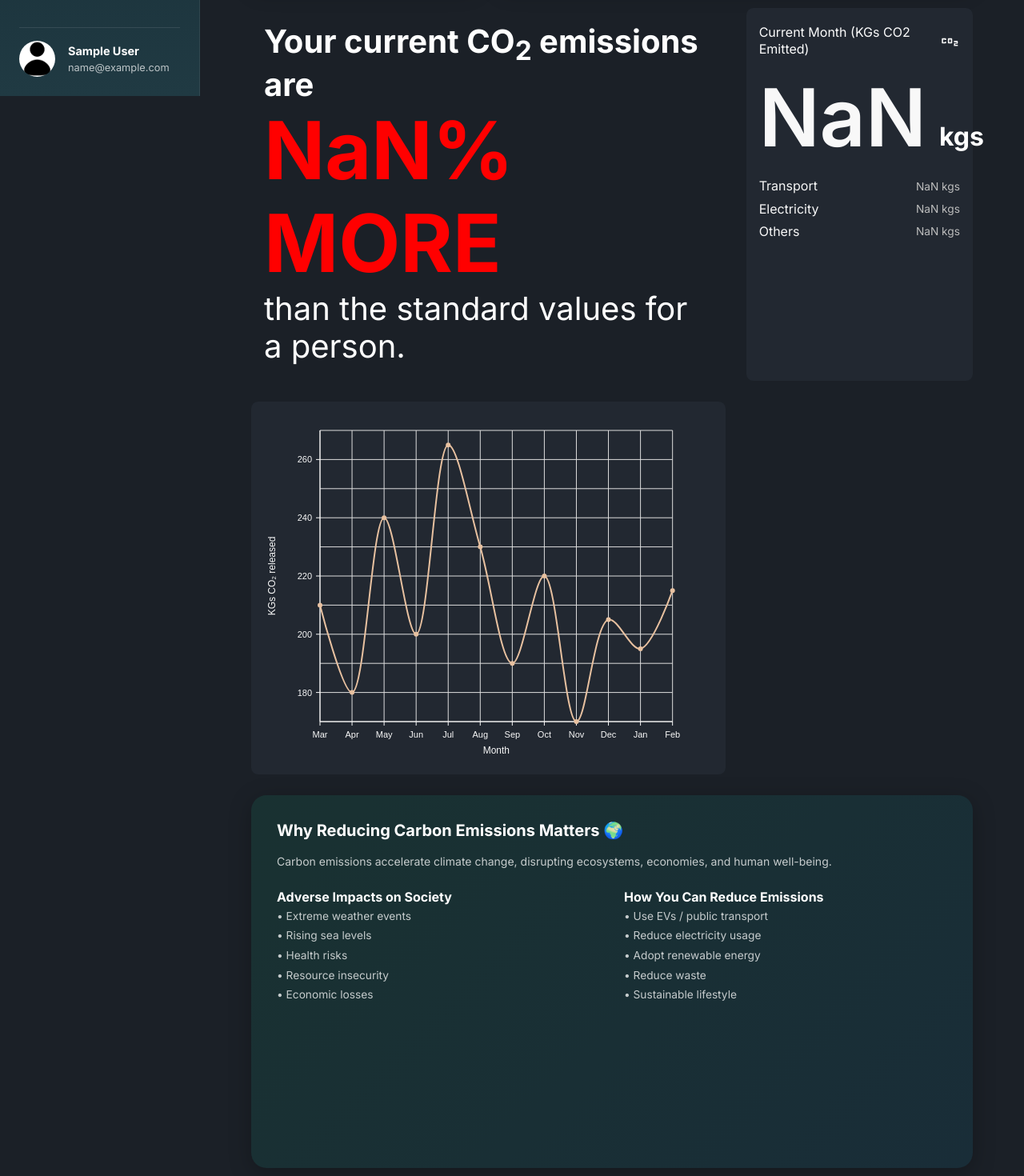
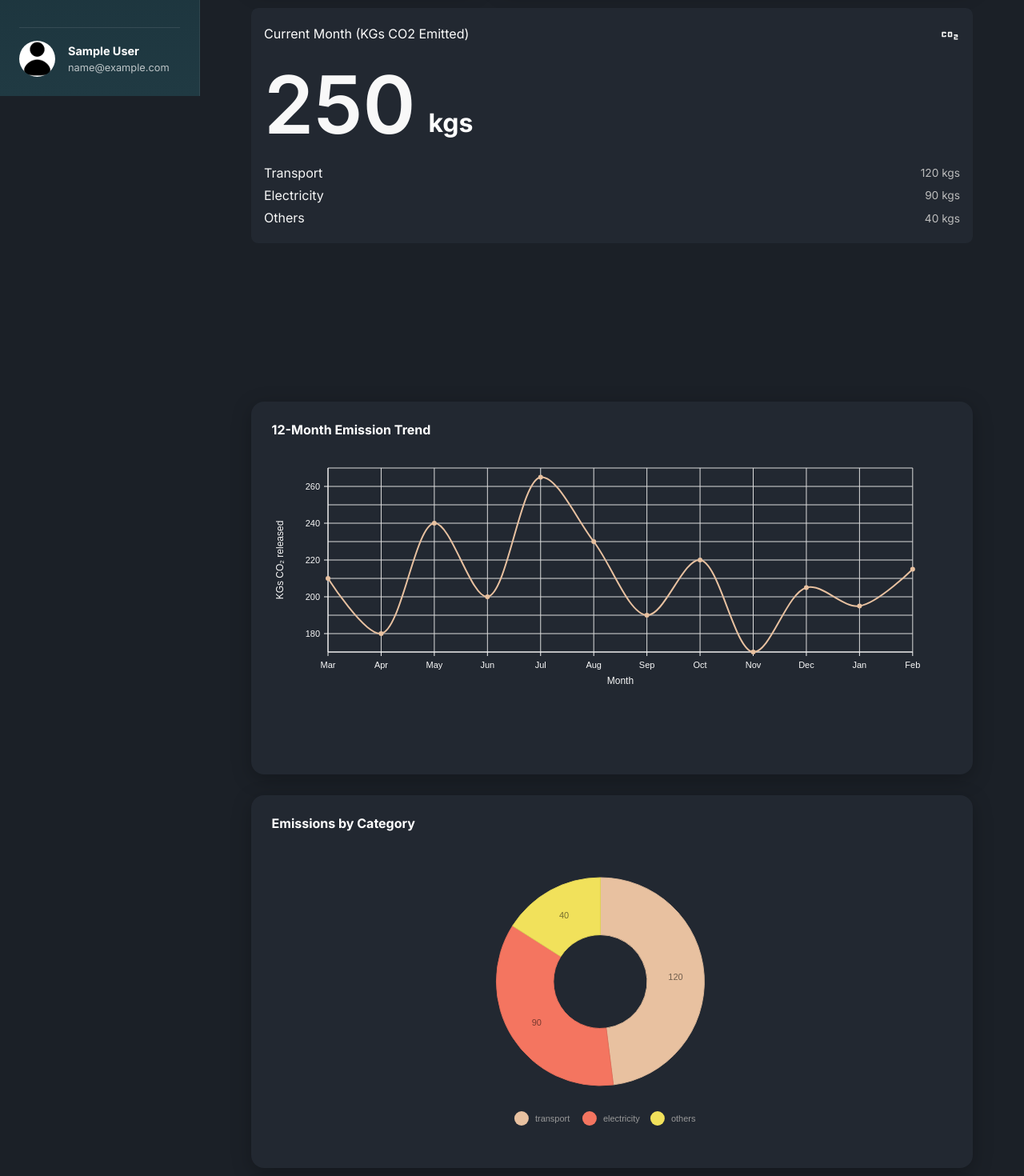
Before and after one commit to AnikChiney/CarbonLensAI, a React (Create React App) app in the folder client/: page /carbon-footprint in a window 1280 px wide. Shown: the part 680-2150 px from the top of the page at 80% size. Built offline with nearby package versions, Linux system fonts and the light colour scheme; no server answers; sample sign-in values are in the browser's storage.

Commit message:
Update index.jsx

```diff
--- a/client/src/scenes/forYou/carbonFootprint/index.jsx
+++ b/client/src/scenes/forYou/carbonFootprint/index.jsx
@@ -12,9 +12,6 @@ import BreakdownChart from "components/BreakdownChart";
 import OverviewChart from "components/OverviewChart";
 import { useGetCarbonStatsQuery } from "state/api";
 import OverviewBox from "components/OverviewBox";
-
-
-
 
 const CarbonFootprint = () => {
   const theme = useTheme();
@@ -118,101 +115,46 @@ const CarbonFootprint = () => {
         </Box>
 
         {/* CURRENT MONTH */}
-        <Box
-						gridColumn="span 8"
-						gridRow="span 2"
-						backgroundColor="transparent"
-						p="1rem"
-						borderRadius="0.55rem"
-						display="flex"
-						flexDirection="column"
-						justifyContent="center"
-					>
-						<Typography variant="h1" sx={{ fontWeight: "bold" }}>
-							Your current CO<sub>2</sub> emissions are
-						</Typography>
-						<Typography
-							variant="h1"
-							sx={{
-								fontSize: 100,
-								fontWeight: "bold",
-								color: data?.isGood ? "green" : "red",
-							}}
-						>
-							{parseInt(data?.percentageIncDec)}%{" "}
-							{data?.isGood ? `LESS` : `MORE`}
-						</Typography>
-						<Typography variant="h1">
-							than the standard values for a person.
-						</Typography>
-					</Box>
-					<Box
-						gridColumn="span 4"
-						gridRow="span 2"
-						// mt="20px"
-						display="flex"
-						flexDirection="column"
-						// gridTemplateColumns="repeat(4, 1fr)" // Update to 4 columns
-						// gridTemplateRows="repeat(2, auto)" // Update to 2 rows
-						gap="20px"
-					>
-						{/* ROW 1 */}
+        <Box gridColumn="span 12" gridRow="span 2">
           <OverviewBox
             title="Current Month (KGs CO2 Emitted)"
-							value={parseInt(data?.totalCarbonByPerson)}
-							transport={parseInt(data?.carbonData?.categories?.transport)}
-							electricity={parseInt(data?.carbonData?.categories?.electricity)}
-							others={parseInt(data?.carbonData?.categories?.others)}
+            value={parseInt(safeData.totalCarbonByPerson || 0)}
+            transport={parseInt(safeData.carbonData.categories.transport || 0)}
+            electricity={parseInt(safeData.carbonData.categories.electricity || 0)}
+            others={parseInt(safeData.carbonData.categories.others || 0)}
             icon={
-								<Co2
-									sx={{ color: theme.palette.secondary[300], fontSize: "26px" }}
-								/>
+              <Co2 sx={{ color: theme.palette.secondary[300], fontSize: 26 }} />
             }
-							rowSpan={2}
-							colSpan={4}
           />
         </Box>
-					<Box
-						gridColumn="span 8"
-						gridRow="span 2"
-						backgroundColor={theme.palette.background.alt}
-						p="1rem"
-						borderRadius="0.55rem"
-					>
+
+        {/* TREND CHART */}
+        <Box gridColumn="span 12" gridRow="span 2" sx={cardStyle}>
+          <Typography variant="h5" fontWeight="bold" mb="1rem">
+            12-Month Emission Trend
+          </Typography>
+
+          <Box sx={{ height: "300px" }}>
             <OverviewChart isDashboard={true} />
           </Box>
+        </Box>
 
-					{data?.carbonData?.categories && (
-						<Box
-							gridColumn="span 4"
-							gridRow="span 3"
-							backgroundColor={theme.palette.background.alt}
-							p="1.5rem"
-							borderRadius="0.55rem"
-						>
-							<Typography
-								variant="h3"
-								sx={{ color: theme.palette.secondary[100], fontWeight: "bold" }}
-							>
-								Current By Category
+        {/* BREAKDOWN */}
+        <Box gridColumn="span 12" gridRow="span 2" sx={cardStyle}>
+          <Typography variant="h5" fontWeight="bold" mb="1rem">
+            Emissions by Category
           </Typography>
+
+          <Box sx={{ height: "300px" }}>
             <BreakdownChart
-								categories={data.carbonData.categories}
+              categories={safeData.carbonData.categories}
               isDashboard={true}
             />
-							<Typography
-								p="0 0.6rem"
-								fontSize="0.8rem"
-								sx={{ color: theme.palette.secondary[200] }}
-							>
-								Breakdown of carbon footprint by the category in which it was
-								generated.
-							</Typography>
           </Box>
-					)}
+        </Box>
 
         {/* AWARENESS */}
-        <Box gridColumn="span 12" gridRow="span 2" sx={{
+        <Box gridColumn="span 12" gridRow="span 1" sx={{
           borderRadius: "1.2rem",
           padding: "2rem",
           background:
```
Lines whose indentation alone changed are shown as unchanged.
